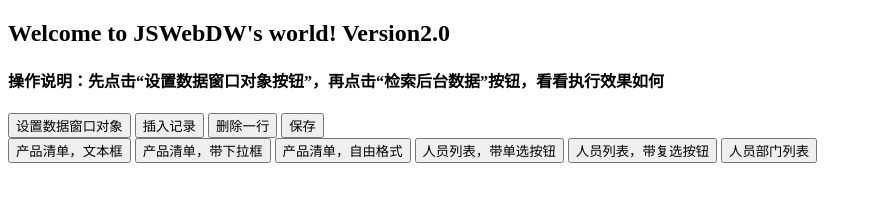
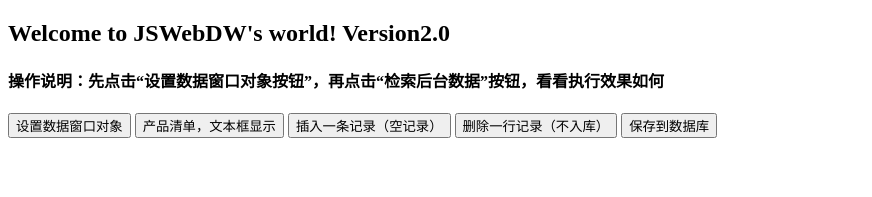
Before and after one commit to liujunsong68922/webdw2.0-JAVASCRIPT, a plain HTML site: page webdw-js/WebContent/index.html in a window 1280 px wide. Shown: the whole page, without its empty margins (0-872 px from the left). Drawn offline with Linux system fonts and the light colour scheme.

Commit message:
更新 index.html ,cp.cmd

```diff
--- a/webdw-js/WebContent/index.html
+++ b/webdw-js/WebContent/index.html
@@ -24,16 +24,11 @@
 
 
 	<input type="button" onclick="setDW()" value="设置数据窗口对象">
-	<input type="button" onclick="insertDW()" value="插入记录">
-	<input type="button" onclick="deleteDW()" value="删除一行">
-	<input type="button" onclick="updateDW()" value="保存">
+	<input type="button" onclick="retrieveDW()" value="产品清单，文本框显示">
+	<input type="button" onclick="insertDW()" value="插入一条记录（空记录）">
+	<input type="button" onclick="deleteDW()" value="删除一行记录（不入库）">
+	<input type="button" onclick="updateDW()" value="保存到数据库">
 	<br>
-	<input type="button" onclick="retrieveDW()" value="产品清单，文本框">
-	<input type="button" onclick="retrieveDW2()" value="产品清单，带下拉框">
-	<input type="button" onclick="retrieveDW3()" value="产品清单，自由格式">
-	<input type="button" onclick="retrieveDW4()" value="人员列表，带单选按钮">
-	<input type="button" onclick="retrieveDW5()" value="人员列表，带复选按钮">
-	<input type="button" onclick="retrieveDW6()" value="人员部门列表">
 	<div id="Picture1" name="Picture1"
 		style="position: absolute; left: 10px; top: 200px; height: 360px; width: 1000px; overflow: auto">
 		<div id="Picture2" name="Picture2"
@@ -106,44 +101,6 @@
 			iret3 = webdwui.retrieve(dwname);
 		}
 
-		//检索数据，由于后台是无状态的，因此需要重新传入数据窗口的名称进行检索
-		function retrieveDW2() {
-			alert("retrieve test");
-			var dwname = "d_products_grid";
-			var iret3 = 0;
-			iret3 = webdwui.retrieve(dwname);
-		}
-
-		//检索数据，由于后台是无状态的，因此需要重新传入数据窗口的名称进行检索
-		function retrieveDW3() {
-			alert("retrieve test");
-			var dwname = "d_product_freedom";
-			var iret3 = 0;
-			iret3 = webdwui.retrieve(dwname);
-		}
-		//检索数据，这个数据窗口带有单选按钮
-		function retrieveDW4() {
-			alert("retrieve test");
-			var dwname = "d_employee_list";
-			var iret3 = 0;
-			iret3 = webdwui.retrieve(dwname);
-		}
-		//检索数据，这个数据窗口带有单选按钮
-		function retrieveDW5() {
-			alert("retrieve test");
-			var dwname = "d_employee";
-			//var dwname = "d_dept_v9";
-			var iret3 = 0;
-			iret3 = webdwui.retrieve(dwname);
-		}
-		//检索数据，这个数据窗口带有单选按钮
-		function retrieveDW6() {
-			alert("retrieve test");
-			var dwname = "d_dept_employee";
-			//var dwname = "d_dept_v9";
-			var iret3 = 0;
-			iret3 = webdwui.retrieve(dwname);
-		}
 	</script>
 
 </body>
```
Also changed, not shown: 1 other file.
